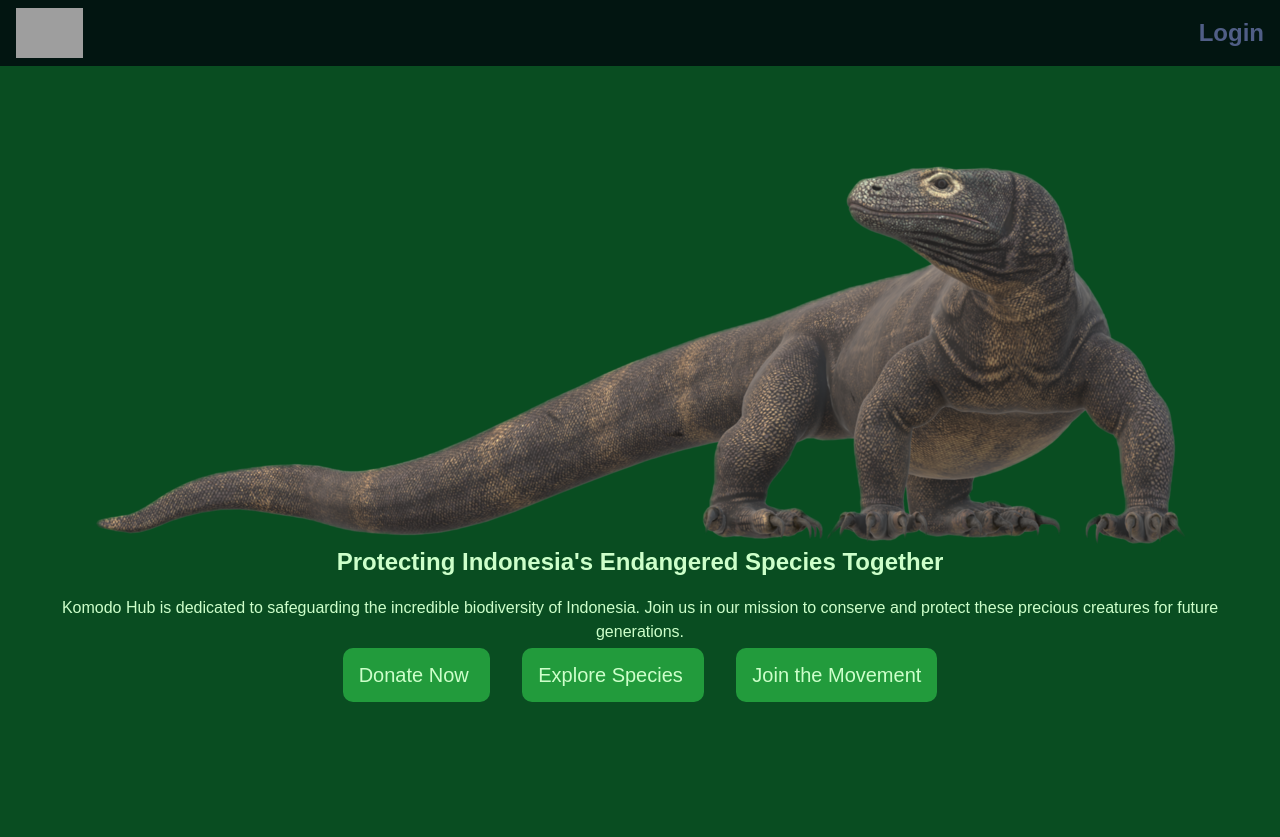
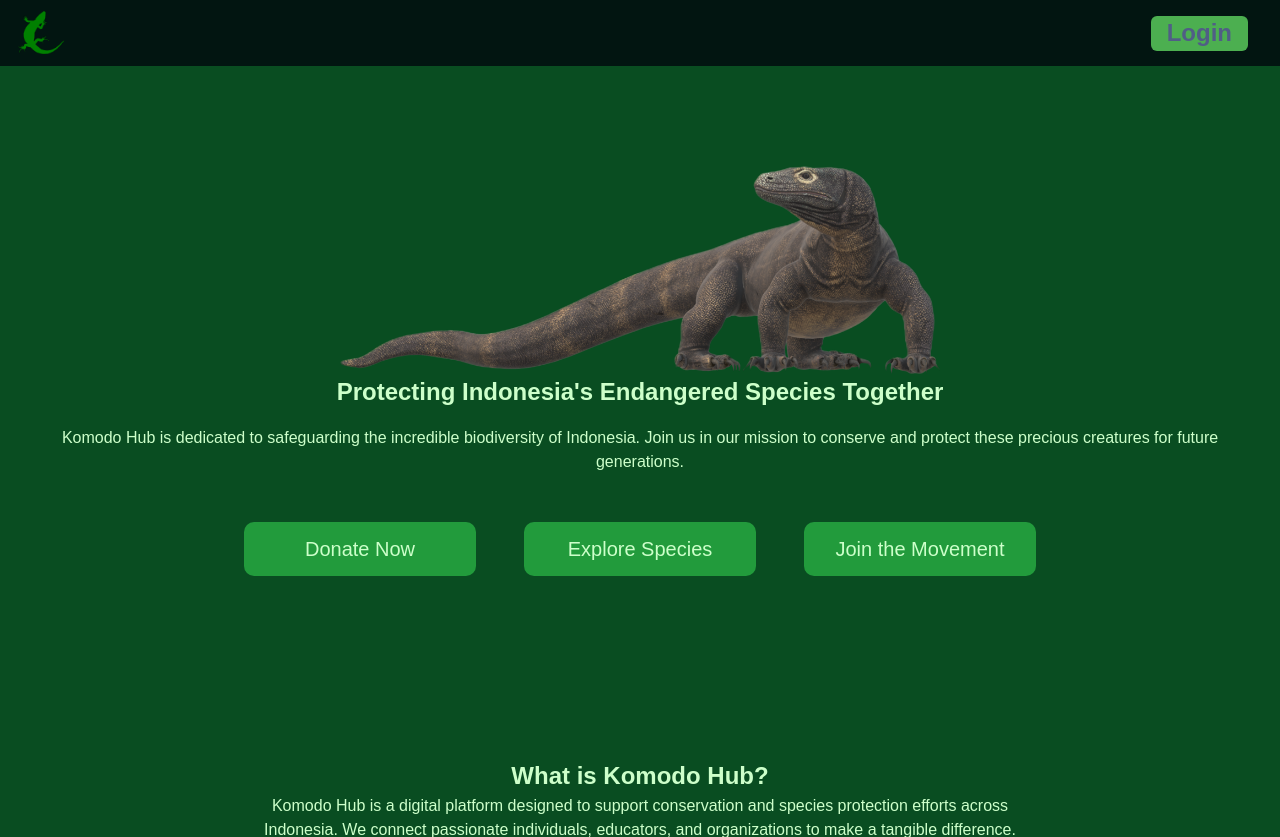
Before and after one commit to shandc2/Komodo-Hub, a Flask app: page / in a window 1280 px wide. Shown: the top 837 px of the page. Run offline with Flask 3, Linux system fonts and the light colour scheme; grey boxes are pictures that could not be loaded.

Commit message:
Added logo, favicon, styling changes

```diff
--- a/static/styles.css
+++ b/static/styles.css
@@ -62,6 +62,35 @@ h6 {
   justify-content: space-between;
   align-items: center;
   z-index: 1;
+}
+
+.navbar .link_button {
+    display: inline-flex;
+    align-items: center;
+    height: 70%;
+    padding: 0 1rem;
+    margin-left: 0.5rem;
+    background: #4CAF50;
+    color: white;
+    border-radius: 6px;
+    text-decoration: none;
+}
+
+.navbar .link_button:hover {
+    background-color: #43a047;
+}
+
+.half-width {
+    width: 50vw;
+    max-width: 600px;   /* optional cap */
+    min-width: 300px;   /* optional floor */
+    height: auto;
+    display: block;
+    margin: 0 auto;
+}
+
+.full-width {
+  width: 99vw;
 }
 
 .navbar li {
@@ -463,3 +492,21 @@ input:focus {
   max-width: 250px;
   margin: 1rem;
 }
+
+.homepage-buttons {
+    display: flex;
+    justify-content: center;
+    gap: 1rem;
+    margin-top: 2rem;
+    flex-wrap: wrap;
+}
+
+.homepage-buttons .homepage-btn {
+    width: 200px;
+    text-align: center;
+    display: inline-flex;
+    align-items: center;
+    justify-content: center;
+    padding: 0.75rem 1rem;
+    font-size: 1.25rem;
+}
--- a/templates/base.jinja
+++ b/templates/base.jinja
@@ -2,7 +2,13 @@
     <head>
         <title>{% block title %}Untitled{% endblock %} - Komodo Hub</title>
         <meta name="viewport" content="width=device-width, initial-scale=1.0, maximum-scale=1.0, user-scalable=no">
-        <link rel="stylesheet" href="/styles.css" type="text/css"></head>
+        <link rel="stylesheet" href="/styles.css" type="text/css">
+        <link rel="icon" type="image/png" href="/images/favicon-96x96.png" sizes="96x96" />
+        <link rel="icon" type="image/svg+xml" href="/images/favicon.svg" />
+        <link rel="shortcut icon" href="/images/favicon.ico" />
+        <link rel="apple-touch-icon" sizes="180x180" href="/images/apple-touch-icon.png" />
+        <meta name="apple-mobile-web-app-title" content="Komodo Hub" />
+        <link rel="manifest" href="/images/site.webmanifest" />
         {% block head %}{% endblock %}
     <body>
         {% include 'navbar.jinja' %}
--- a/templates/home/home.jinja
+++ b/templates/home/home.jinja
@@ -6,12 +6,14 @@
 {% from 'button.html' import button %}
 <!-- Banner section -->
 <section id="hero" style="padding: 100px 20px; text-align: center;">
-    <img src="/images/image.png">
+    <img src="/images/image.png" class="half-width">
     <h1>Protecting Indonesia's Endangered Species Together</h1>
     <p>Komodo Hub is dedicated to safeguarding the incredible biodiversity of Indonesia. Join us in our mission to conserve and protect these precious creatures for future generations.</p>
-        {{ button(url='#', button_text='Donate Now', extra_classes='green') }}
-        {{ button(url='#featured-species', button_text='Explore Species', extra_classes='blue') }}
-        {{ button(url='/register', button_text='Join the Movement', extra_classes='red') }}
+        <div class="homepage-buttons">
+            {{ button(url='#', button_text='Donate Now', extra_classes='homepage-btn') }}
+            {{ button(url='#featured-species', button_text='Explore Species', extra_classes='homepage-btn') }}
+            {{ button(url='/register', button_text='Join the Movement', extra_classes='homepage-btn') }}
+        </div>
     </div>
 </section>
 <!-- Brief about section -->
--- a/templates/navbar.jinja
+++ b/templates/navbar.jinja
@@ -1,6 +1,7 @@
+{% from "button.html" import button %}
 <div class="navbar">
     <a href="/" style="height:100%">
-        <img src="/logo.svg" height="100%">
+        <img src="/images/lizard.png" height="100%">
     </a>
     <div class="links">
         {% if user %}
@@ -10,7 +11,7 @@
             <a href="/dashboard">Dashboard</a>
             <a href="/logout">Logout</a>
         {% else %}
-            <a href="/login">Login</a>
+            {{ button(url='/login', button_text='Login', extra_classes='green') }}
         {% endif %}
     </div>
 </div>
```
Also changed, not shown: static/images/apple-touch-icon.png (added), static/images/favicon-96x96.png (added), static/images/favicon.ico (added), static/images/favicon.svg (added), static/images/lizard.png (added), static/images/site.webmanifest (added), static/images/web-app-manifest-192x192.png (added), static/images/web-app-manifest-512x512.png (added), 4 other files.
